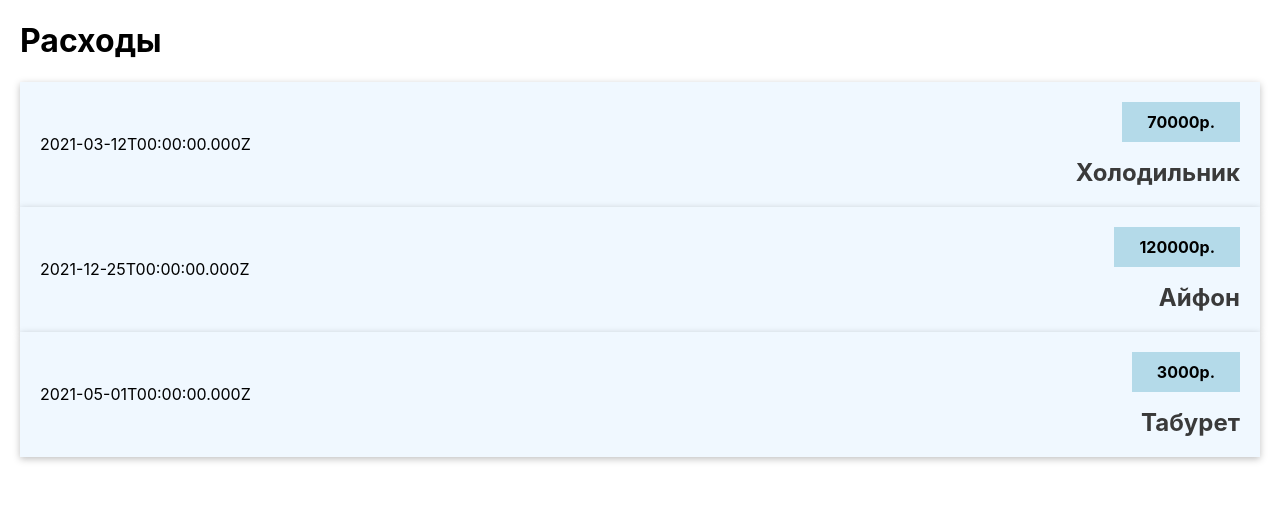
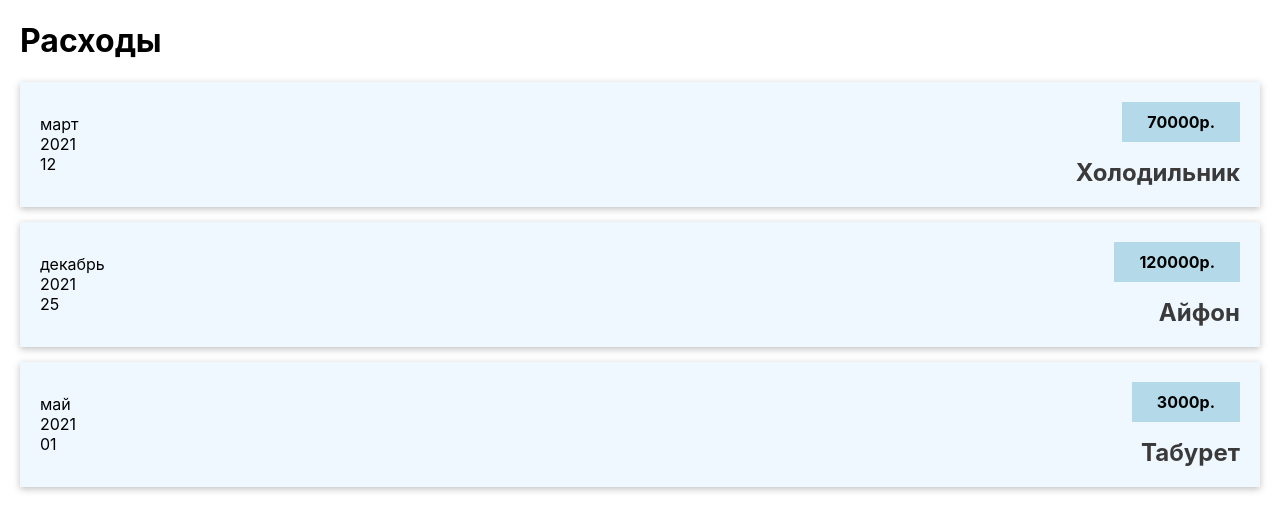
Before and after one commit to dmitriy-violentiy/purchases, a React (Create React App) app: page / in a window 1280 px wide. Shown: the top 530 px of the page. Built offline with nearby package versions, Linux system fonts and the light colour scheme.

Commit message:
fix date in date block

```diff
--- a/src/components/CostItem.css
+++ b/src/components/CostItem.css
@@ -5,6 +5,7 @@
    padding: 20px;
    background-color: aliceblue;
    box-shadow: 0 2px 7px rgba(0, 0, 0, 0.25);
+   margin-bottom: 15px;
 }
 
 .cost-item__description {
--- a/src/components/CostItem.js
+++ b/src/components/CostItem.js
@@ -1,9 +1,17 @@
 import "./CostItem.css";
 
 function CostItem(props) {
+	const month = props.date.toLocaleString("ru-RU", { month: "long" });
+	const year = props.date.getFullYear();
+	const day = props.date.toLocaleString("ru-RU", { day: "2-digit" });
+
 	return (
 		<div className="cost-item">
-			<div>{props.date.toISOString()}</div>
+			<div>
+				<div>{month}</div>
+				<div>{year}</div>
+				<div>{day}</div>
+			</div>
 			<div className="cost-item__description">
 				<h2>{props.description}</h2>
 				<div className="cost-item__price">{props.amount}р.</div>
```
